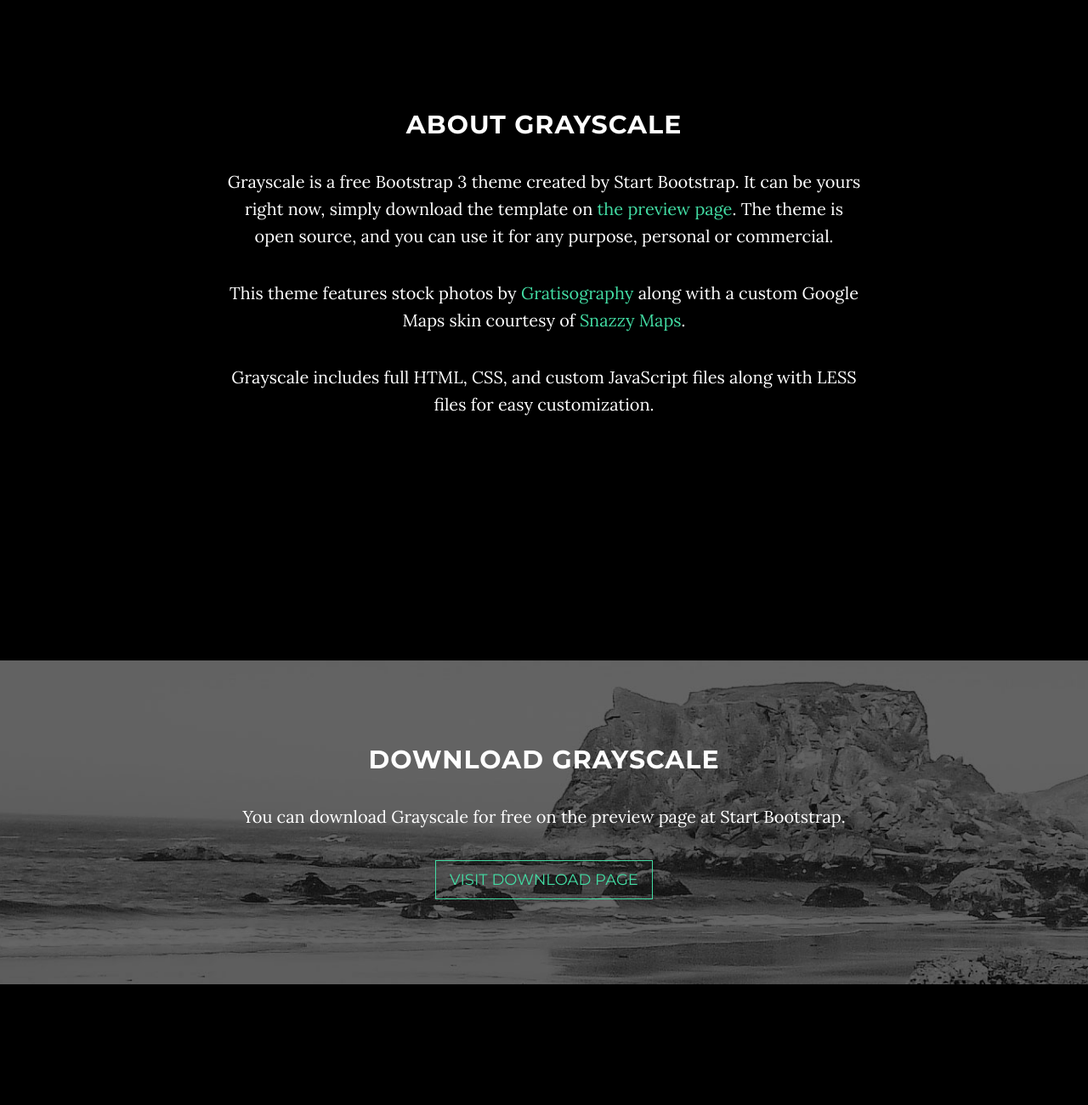
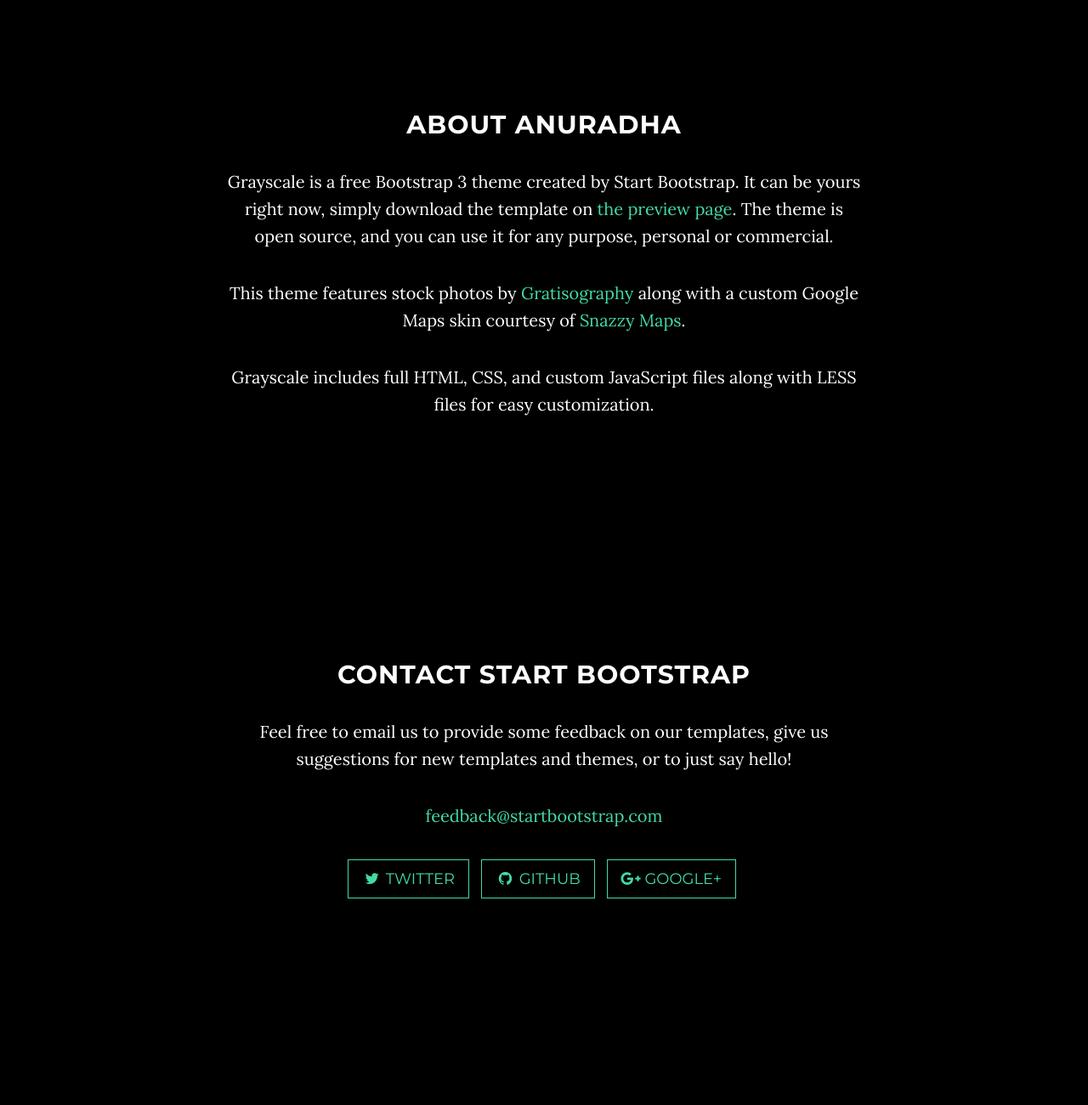
Before and after one commit to anubhatt21/anudave.github.io, a website: page index.html in a window 1280 px wide. Shown: the part 920-2220 px from the top of the page at 85% size. Drawn offline with nearby package versions, Linux system fonts and the light colour scheme; some packages are replaced by stand-ins of ours.

Commit message:
About Changes

```diff
--- a/css/grayscale.css
+++ b/css/grayscale.css
@@ -3,7 +3,9 @@
  * Copyright 2013-2016 Start Bootstrap
  * Licensed under MIT (https://github.com/BlackrockDigital/startbootstrap/blob/gh-pages/LICENSE)
  */
-body {
+
+body
+{
   width: 100%;
   height: 100%;
   font-family: "Lora", "Helvetica Neue", Helvetica, Arial, sans-serif;
--- a/index.html
+++ b/index.html
@@ -73,6 +73,7 @@
                 <div class="row">
                     <div class="col-md-8 col-md-offset-2">
                         <h1 class="brand-heading">Anuradha Bhatt</h1>
+
                         <p class="intro-text">A free, responsive, one page Bootstrap theme.
                             <br>Created by Start Bootstrap.</p>
                         <a href="#about" class="btn btn-circle page-scroll">
@@ -88,7 +89,7 @@
     <section id="about" class="container content-section text-center">
         <div class="row">
             <div class="col-lg-8 col-lg-offset-2">
-                <h2>About Grayscale</h2>
+                <h2>About Anuradha</h2>
                 <p>Grayscale is a free Bootstrap 3 theme created by Start Bootstrap. It can be yours right now, simply download the template on <a href="http://startbootstrap.com/template-overviews/grayscale/">the preview page</a>. The theme is open source, and you can use it for any purpose, personal or commercial.</p>
                 <p>This theme features stock photos by <a href="http://gratisography.com/">Gratisography</a> along with a custom Google Maps skin courtesy of <a href="http://snazzymaps.com/">Snazzy Maps</a>.</p>
                 <p>Grayscale includes full HTML, CSS, and custom JavaScript files along with LESS files for easy customization.</p>
@@ -97,17 +98,7 @@
     </section>
 
     <!-- Download Section -->
-    <section id="download" class="content-section text-center">
-        <div class="download-section">
-            <div class="container">
-                <div class="col-lg-8 col-lg-offset-2">
-                    <h2>Download Grayscale</h2>
-                    <p>You can download Grayscale for free on the preview page at Start Bootstrap.</p>
-                    <a href="http://startbootstrap.com/template-overviews/grayscale/" class="btn btn-default btn-lg">Visit Download Page</a>
-                </div>
-            </div>
-        </div>
-    </section>
+
 
     <!-- Contact Section -->
     <section id="contact" class="container content-section text-center">
```
